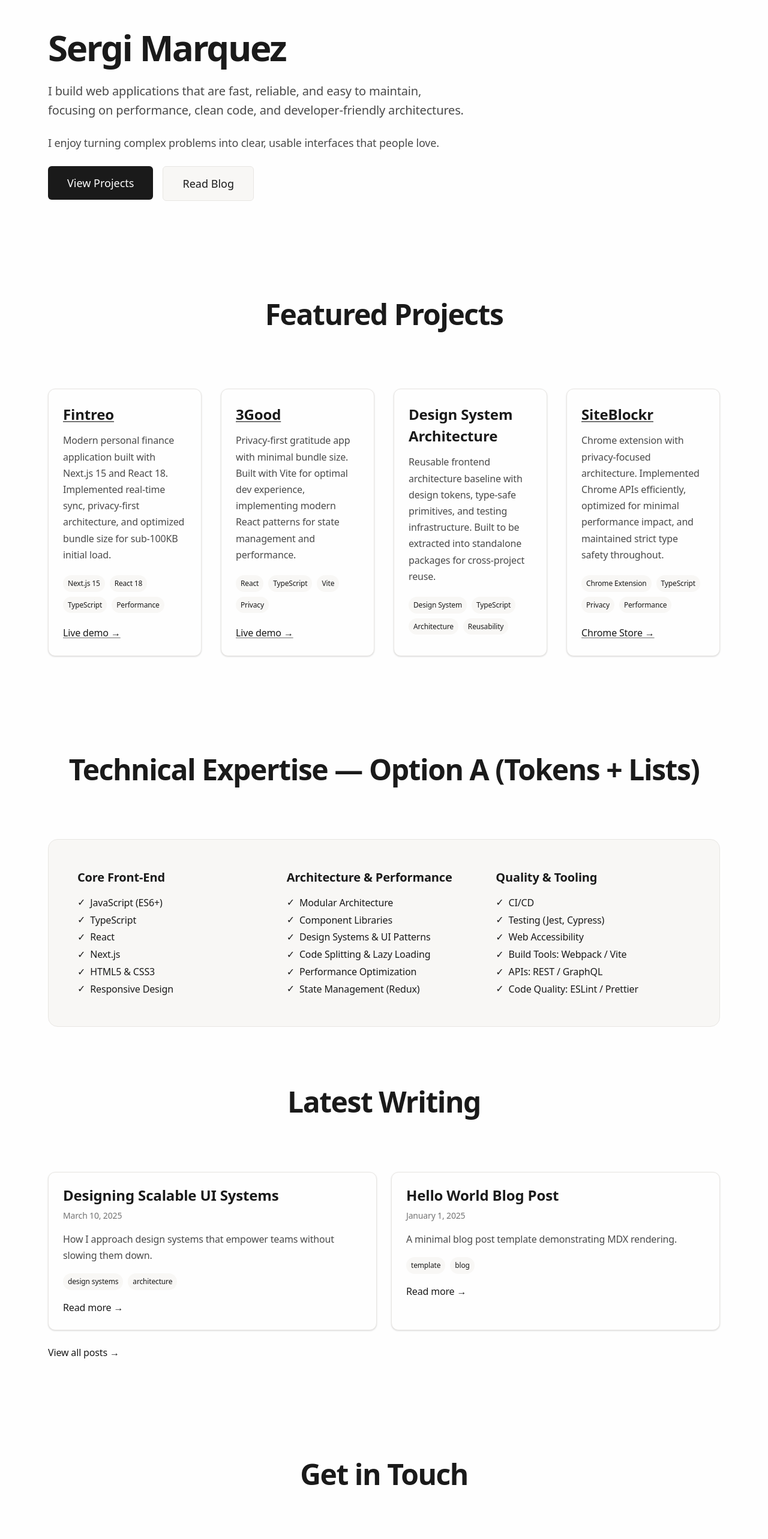
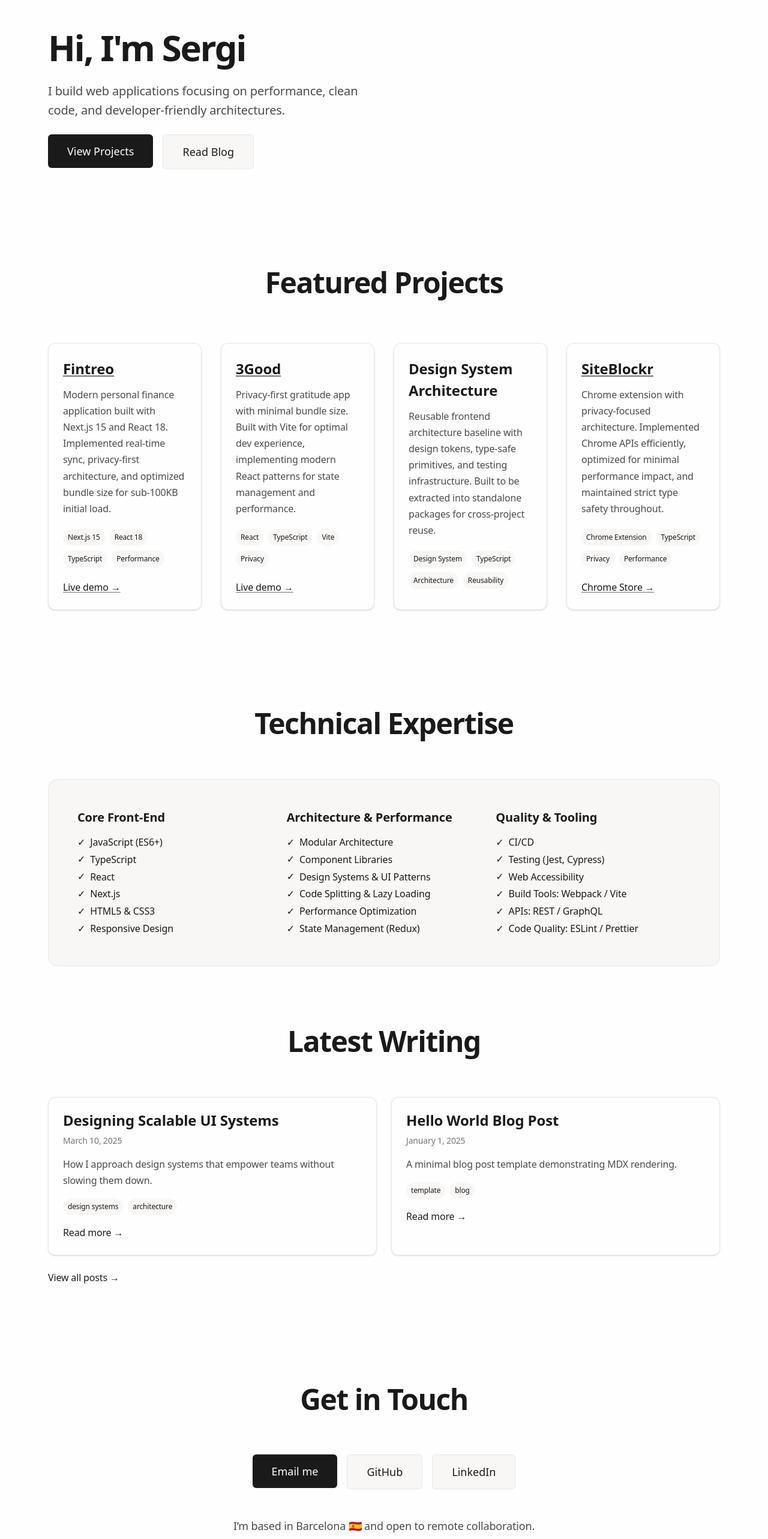
Before and after one commit to sergimarquez/react-portfolio-sergimarquez, a Next.js app: page / in a window 1280 px wide. Shown: the part 100-2666 px from the top of the page at 60% size. Built offline with nearby package versions, Linux system fonts and the light colour scheme.

Commit message:
chore: update homepage copy and styles

```diff
--- a/app/globals.css
+++ b/app/globals.css
@@ -4,7 +4,7 @@
  */
 
 :root {
-  /* Color tokens - Light mode (warm, personality) */
+  /* Color tokens */
   --color-background-primary: #fefefe;
   --color-background-secondary: #f8f7f5;
   --color-foreground-primary: #1a1a1a;
@@ -37,7 +37,7 @@
 
 @media (prefers-color-scheme: dark) {
   :root {
-    /* Color tokens - Dark mode (warm, personality) */
+    /* Color tokens - Dark mode */
     --color-background-primary: #1a1a1a;
     --color-background-secondary: #242424;
     --color-foreground-primary: #f5f5f0;
@@ -122,7 +122,7 @@ button[data-variant="ghost"]:not(:disabled):hover {
   outline-offset: 2px;
 }
 
-/* Fade-in animation for personality */
+/* Fade-in animation */
 @keyframes fadeInUp {
   from {
     opacity: 0;
@@ -153,10 +153,10 @@ button[data-variant="ghost"]:not(:disabled):hover {
   opacity: 0;
 }
 
-/* Section titles - modern, clean */
+/* Section titles */
 .section-title {
   text-align: center;
-  margin-bottom: 4rem;
+  margin-bottom: 2.5rem;
   font-weight: 600;
   font-size: 3rem;
   letter-spacing: -0.03em;
@@ -168,14 +168,14 @@ button[data-variant="ghost"]:not(:disabled):hover {
 @media (max-width: 768px) {
   .section-title {
     font-size: 2.25rem;
-    margin-bottom: 3rem;
+    margin-bottom: 2.25rem;
   }
 }
 
 @media (max-width: 600px) {
   .section-title {
     font-size: 2rem;
-    margin-bottom: 2.5rem;
+    margin-bottom: 2rem;
   }
 
   main {
@@ -184,7 +184,7 @@ button[data-variant="ghost"]:not(:disabled):hover {
   }
 }
 
-/* Card hover effect - using CSS only for Server Component compatibility */
+/* Card hover effect */
 .card-hover {
   transition: all 0.2s ease;
 }
@@ -192,6 +192,17 @@ button[data-variant="ghost"]:not(:disabled):hover {
 .card-hover:hover {
   transform: translateY(-2px);
   box-shadow: var(--shadow-lg);
+}
+
+/* Skills box responsive */
+.skills-box {
+  padding: 3rem;
+}
+
+@media (max-width: 768px) {
+  .skills-box {
+    padding: 1.5rem;
+  }
 }
 
 /* Blog/MDX content styles */
--- a/app/layout.tsx
+++ b/app/layout.tsx
@@ -11,7 +11,7 @@ const spaceGrotesk = Space_Grotesk({
 });
 
 export const metadata: Metadata = {
-  title: "Sergi Marquez — Frontend Architect & Engineer",
+  title: "Sergi Marquez — Frontend Engineer",
   description:
     "Frontend architect and engineer building scalable, maintainable frontend architectures. Specialized in React, Next.js, TypeScript, design systems, and engineering leadership.",
 };
--- a/app/page.tsx
+++ b/app/page.tsx
@@ -27,7 +27,7 @@ export default function Home() {
       {/* Hero Section */}
       <section id="hero" style={{ marginBottom: "10rem" }}>
         <Stack gap={8} align="start">
-          <Stack gap={6} style={{ maxWidth: "700px" }}>
+          <Stack gap={6} style={{ maxWidth: "550px" }}>
             <Text
               as="h1"
               size="6xl"
@@ -38,7 +38,7 @@ export default function Home() {
                 lineHeight: "1.1",
               }}
             >
-              Sergi Marquez
+              Hi, I'm Sergi
             </Text>
             <Text
               size="xl"
@@ -46,17 +46,10 @@ export default function Home() {
               className="fade-in-delay-1"
               style={{ lineHeight: "1.6" }}
             >
-              I build web applications that are fast, reliable, and easy to maintain, focusing on
-              performance, clean code, and developer-friendly architectures.
+              I build web applications focusing on performance, clean code, and developer-friendly
+              architectures.
             </Text>
-            <Text
-              size="lg"
-              color="secondary"
-              className="fade-in-delay-2"
-              style={{ lineHeight: "1.6" }}
-            >
-              I enjoy turning complex problems into clear, usable interfaces that people love.
-            </Text>
+
             <Stack direction="row" gap={4} className="fade-in-delay-2" style={{ flexWrap: "wrap" }}>
               <Link href="#projects">
                 <Button variant="primary" size="lg">
@@ -195,14 +188,13 @@ export default function Home() {
       {/* Skills Section – Option A only */}
       <section id="skills-option-a" style={{ marginBottom: "6rem" }}>
         <Stack gap={6}>
-          <h2 className="section-title fade-in">Technical Expertise — Option A (Tokens + Lists)</h2>
+          <h2 className="section-title fade-in">Technical Expertise </h2>
           <div
-            className="fade-in-delay-1"
+            className="fade-in-delay-1 skills-box"
             style={{
               background: "var(--color-background-secondary)",
               border: "1px solid var(--color-border-default)",
               borderRadius: "1rem",
-              padding: "3rem",
             }}
           >
             <Grid cols={3} gap={6}>
@@ -240,10 +232,7 @@ export default function Home() {
                     "Performance Optimization",
                     "State Management (Redux)",
                   ].map((item) => (
-                    <li
-                      key={item}
-                      style={{ display: "flex", alignItems: "center", gap: "0.5rem" }}
-                    >
+                    <li key={item} style={{ display: "flex", alignItems: "center", gap: "0.5rem" }}>
                       <span aria-hidden="true">✓</span>
                       <Text as="span">{item}</Text>
                     </li>
@@ -360,10 +349,11 @@ export default function Home() {
       <section id="contact" style={{ marginBottom: "8rem" }}>
         <Stack gap={6} align="center">
           <h2 className="section-title fade-in">Get in Touch</h2>
-          <Text size="lg" color="secondary" style={{ textAlign: "center", maxWidth: "600px" }}>
-            I’m based in Barcelona 🇪🇸 and open to remote collaboration.
-          </Text>
-          <Stack direction="row" gap={4} style={{ flexWrap: "wrap", justifyContent: "center" }}>
+          <Stack
+            direction="row"
+            gap={4}
+            style={{ flexWrap: "wrap", justifyContent: "center", marginBottom: "1.5rem" }}
+          >
             <Link href="mailto:hello@sergimarquez.com">
               <Button variant="primary" size="lg">
                 Email me
@@ -380,6 +370,9 @@ export default function Home() {
               </Button>
             </Link>
           </Stack>
+          <Text size="lg" color="secondary" style={{ textAlign: "center", maxWidth: "600px" }}>
+            I’m based in Barcelona 🇪🇸 and open to remote collaboration.
+          </Text>
         </Stack>
       </section>
     </main>
```
